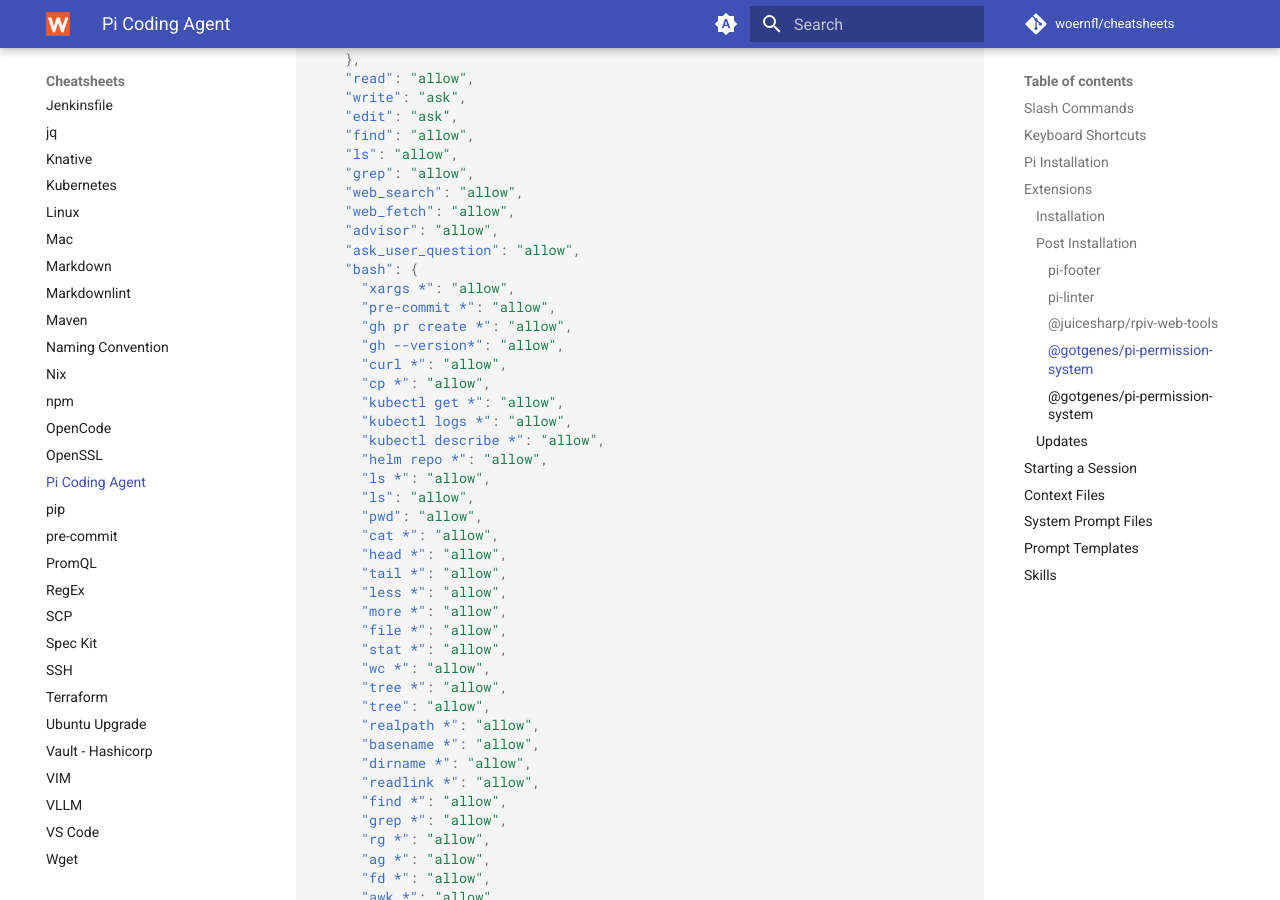
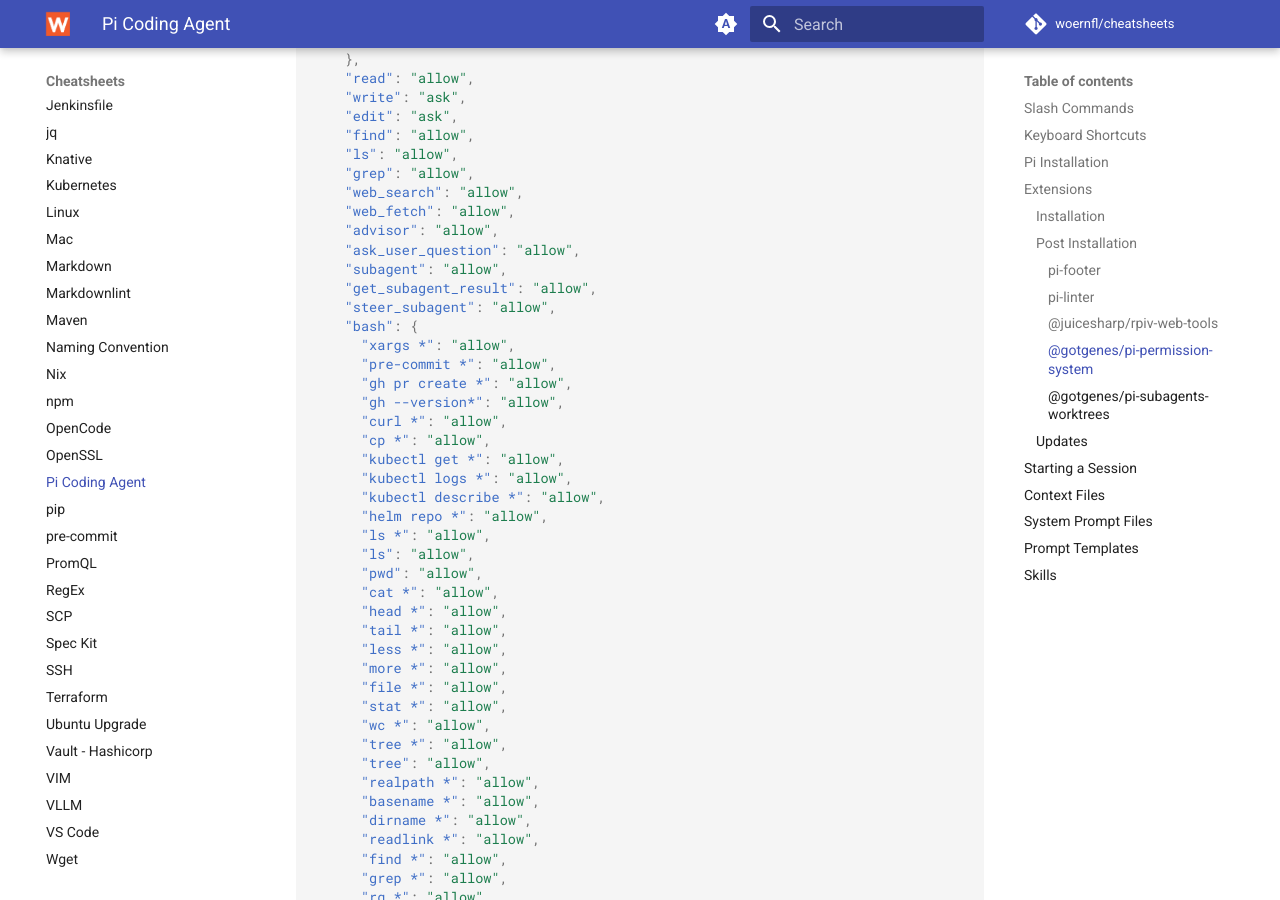
Before and after one commit to woernfl/cheatsheets, an MkDocs documentation site: the page built from docs/pi.md, in a window 1280 px wide and 900 px high, scrolled down 5269 px. Built offline with MkDocs 1.6.1 and Material for MkDocs 9.7.7, drawn with Linux system fonts in a browser that asks for light colours; comment, search, counter and statistics services are not loaded; some of the changed text lies outside the part shown.

Commit message:
Revise subagent permissions and update documentation
Updated subagent permissions and modified documentation reference.

````diff
--- a/docs/pi.md
+++ b/docs/pi.md
@@ -242,6 +242,9 @@ File to modify: `~/.pi/agent/extensions/pi-permission-system/config.json`:
     "web_fetch": "allow",
     "advisor": "allow",
     "ask_user_question": "allow",
+    "subagent": "allow",
+    "get_subagent_result": "allow",
+    "steer_subagent": "allow",
     "bash": {
       "xargs *": "allow",
       "pre-commit *": "allow",
@@ -353,7 +356,7 @@ File to modify: `~/.pi/agent/extensions/pi-permission-system/config.json`:
 }
 ```
 
-#### @gotgenes/pi-permission-system
+#### @gotgenes/pi-subagents-worktrees
 
 File to modify: `~/.pi/agent/subagents-worktrees.json`:
 
````
